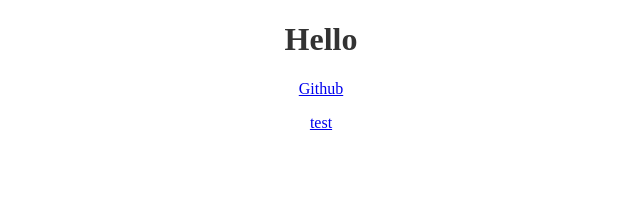
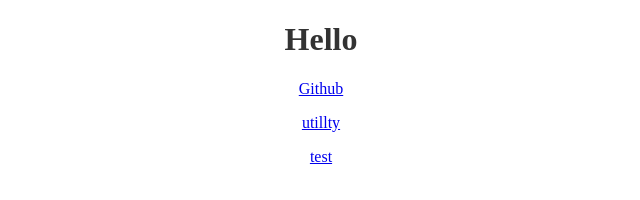
Before and after one commit to hkatono/hkatono.github.io, a plain HTML site: page index.html in a window 1280 px wide. Shown: the full height of the page, 319-959 px from the left. Drawn offline with Linux system fonts and the light colour scheme.

Commit message:
add utillty 2019.04.27

```diff
--- a/index.html
+++ b/index.html
@@ -11,6 +11,9 @@
     <a href="https://github.com/hkatono">Github</a>
 </p>
 <p>
+    <a href="https://hkatono.github.io/utillty/">utillty</a>
+</p>
+<p>
     <a href="https://hkatono.github.io/test/test.html">test</a>
 </p>
 </body>
```
